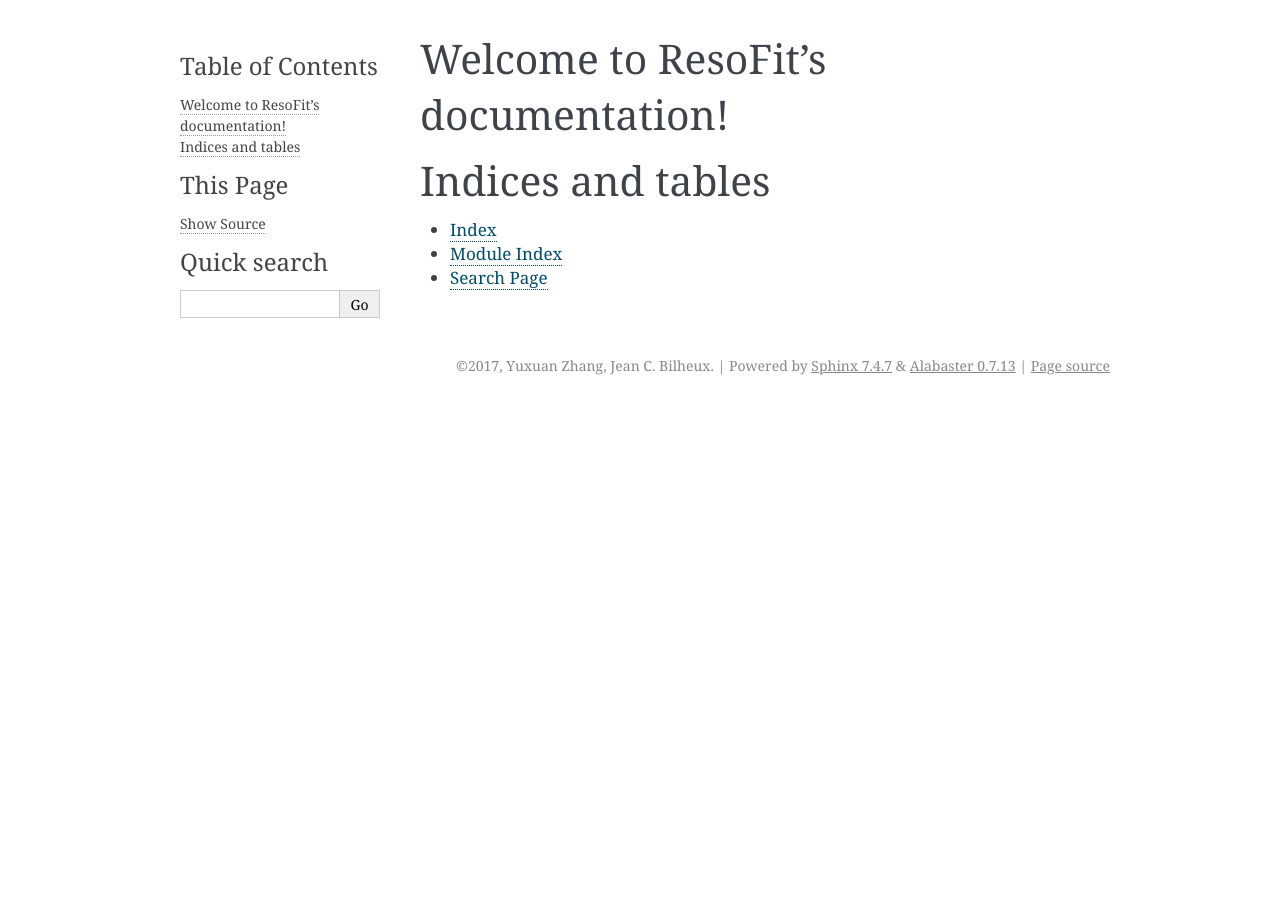
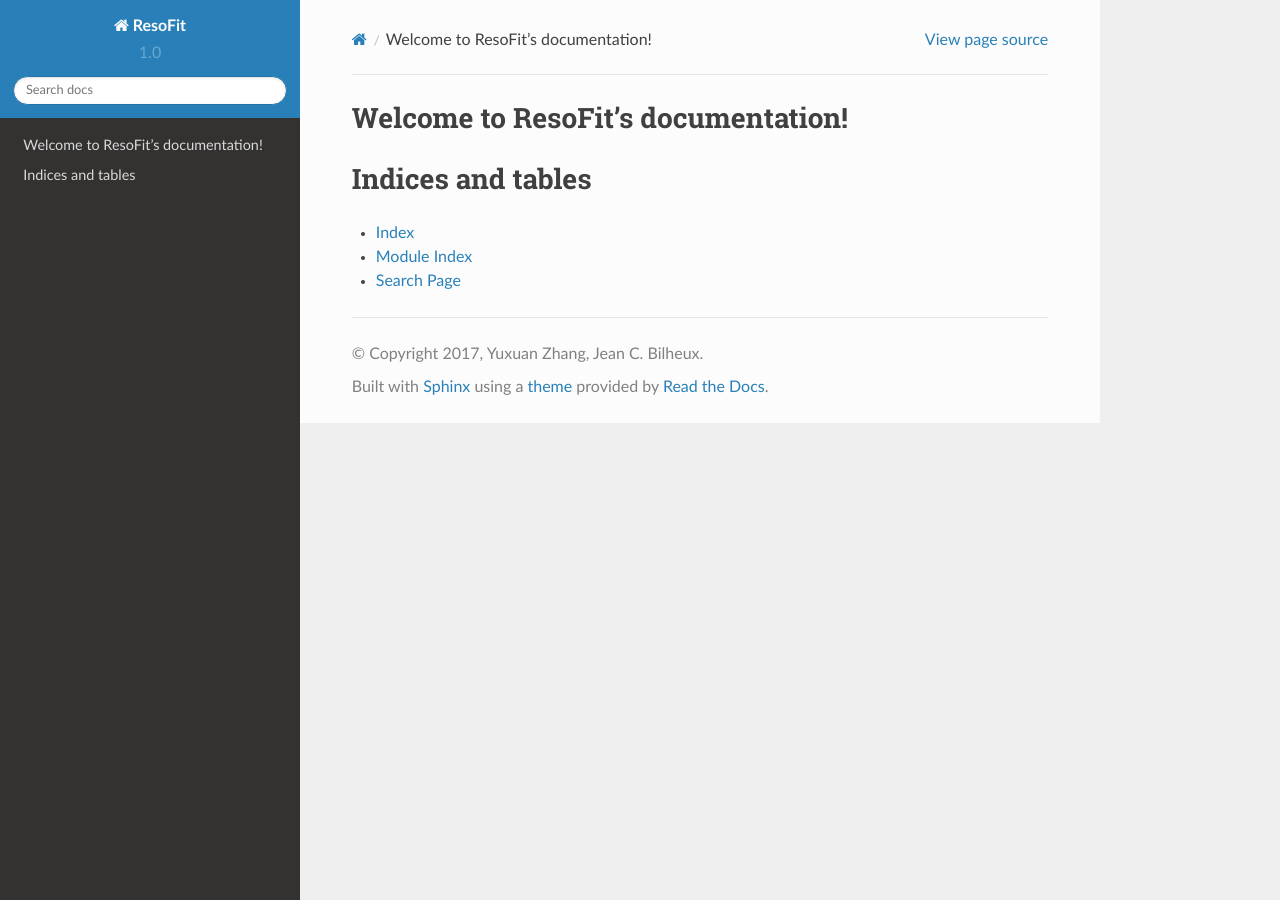
Before and after one commit to ornlneutronimaging/ResoFit, a Sphinx documentation site: the page built from documentation/source/index.rst, in a window 1280 px wide. Built offline with Sphinx 7.4.7 and the Read the Docs theme 2.0.0, drawn with Linux system fonts in a browser that asks for light colours.

Commit message:
changed format

```diff
--- a/documentation/source/conf.py
+++ b/documentation/source/conf.py
@@ -34,7 +34,8 @@
 extensions = ['sphinx.ext.autodoc',
     'sphinx.ext.doctest',
     'sphinx.ext.coverage',
-    'sphinx.ext.mathjax']
+    'sphinx.ext.mathjax',
+    'sphinx.ext.viewcode']
 
 # Add any paths that contain templates here, relative to this directory.
 templates_path = ['_templates']
@@ -58,9 +59,9 @@
 # built documents.
 #
 # The short X.Y version.
-version = '0.0'
+version = '1.0'
 # The full version, including alpha/beta/rc tags.
-release = '1'
+release = '0'
 
 # The language for content autogenerated by Sphinx. Refer to documentation
 # for a list of supported languages.
@@ -86,7 +87,7 @@
 # The theme to use for HTML and HTML Help pages.  See the documentation for
 # a list of builtin themes.
 #
-html_theme = 'alabaster'
+html_theme = 'sphinx_rtd_theme'
 
 # Theme options are theme-specific and customize the look and feel of a theme
 # further.  For a list of options available for each theme, see the
```
